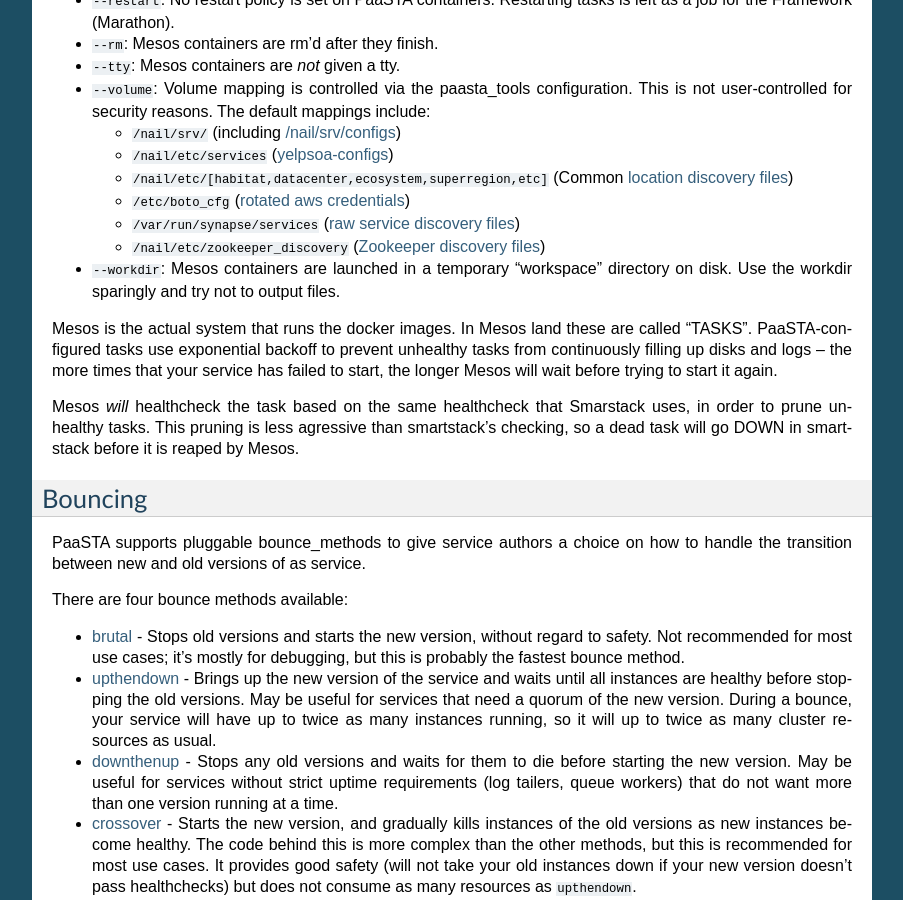
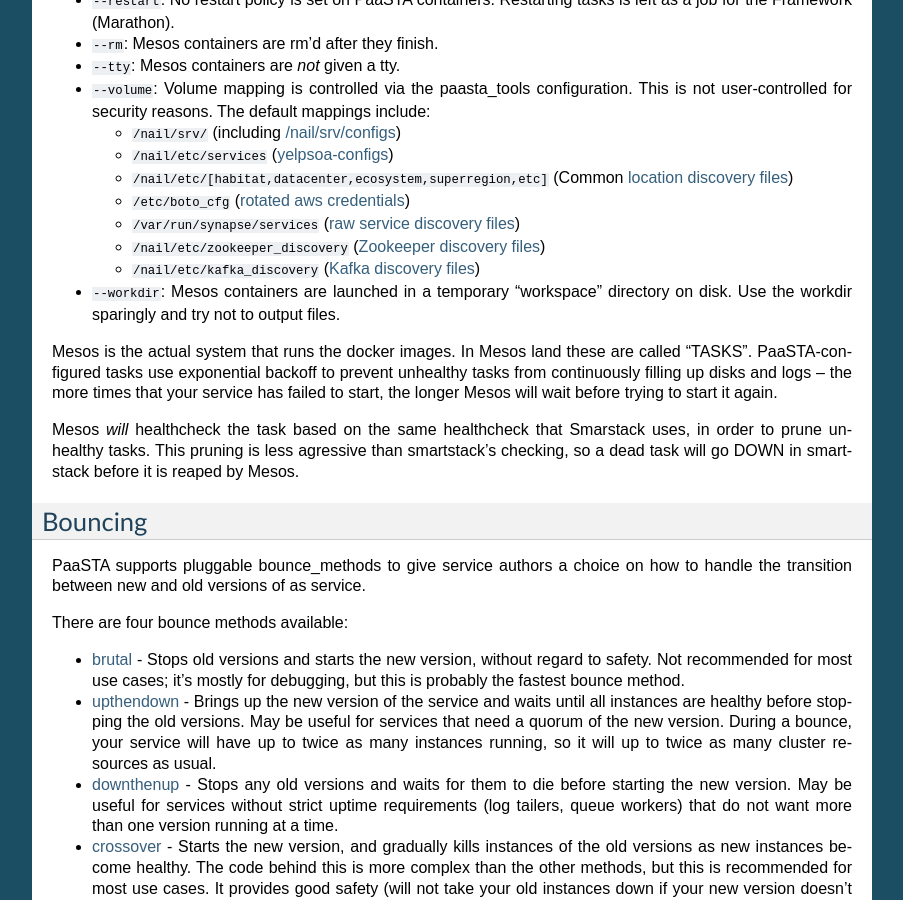
Before and after one commit to Yelp/paasta, a Sphinx documentation site: the page built from docs/source/workflow.rst, in a window 1280 px wide and 900 px high, scrolled down 1236 px. Shown: the whole window, without its empty margins (198-1101 px from the left). Built offline with Sphinx 7.4.7, drawn with Linux system fonts in a browser that asks for light colours; pages that are not in the unit, such as notebooks, are missing from menus.

Commit message:
Add kafka discovery to docs

```diff
--- a/docs/source/workflow.rst
+++ b/docs/source/workflow.rst
@@ -91,6 +91,7 @@
   * ``/var/run/synapse/services`` (`raw service discovery files <https://jira.yelpcorp.com/browse/PAASTA-618>`_)
 
   * ``/nail/etc/zookeeper_discovery`` (`Zookeeper discovery files <https://docs.google.com/document/d/1Iongm7TSlnd0Zahsa2BoyyR6o2dxNh5AvOetVtJcXho/edit>`_)
+  * ``/nail/etc/kafka_discovery`` (`Kafka discovery files <http://servicedocs.yelpcorp.com/docs/yelp_kafka/index.html>`_)
 
 
 * ``--workdir``: Mesos containers are launched in a temporary "workspace"
```
